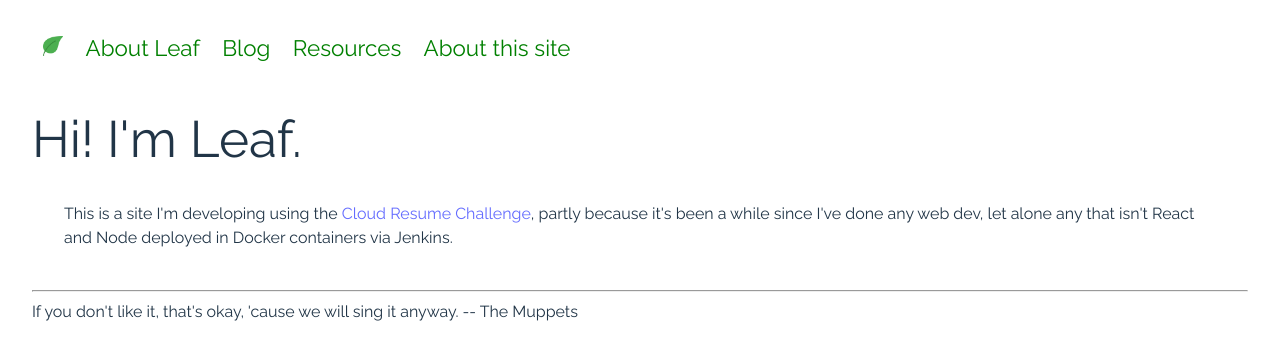
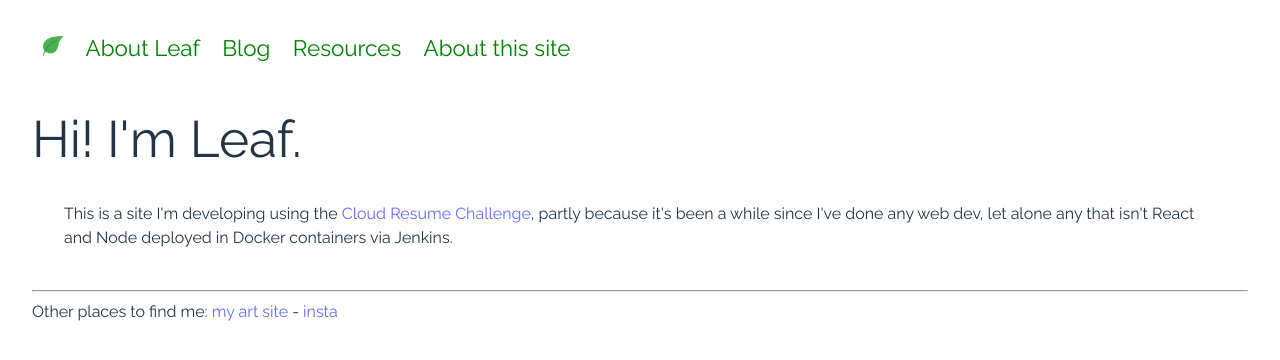
Before and after one commit to bouncingleaf/developerleaf, a React (Vite) app: page / in a window 1280 px wide. Shown: the top 360 px of the page. Built offline with nearby package versions, Linux system fonts and the light colour scheme.

Commit message:
Update footer

```diff
--- a/src/Footer/Footer.tsx
+++ b/src/Footer/Footer.tsx
@@ -1,8 +1,15 @@
+import { Link } from "react-router-dom";
+
 const Footer = () => (
     <div>
         <hr />
-        <em>If you don't like it, that's okay, 'cause we will sing it anyway.</em> -- The Muppets
+        Other places to find me: <BouncingLeaf /> - <Insta />
     </div>
 );
 
+const BouncingLeaf = () => <Link to="https://www.bouncingleaf.com">my art site</Link>
+
+const Insta = () => <Link to="https://www.instagram.com/bouncingleaf/">insta</Link>
+
+
 export default Footer
```
